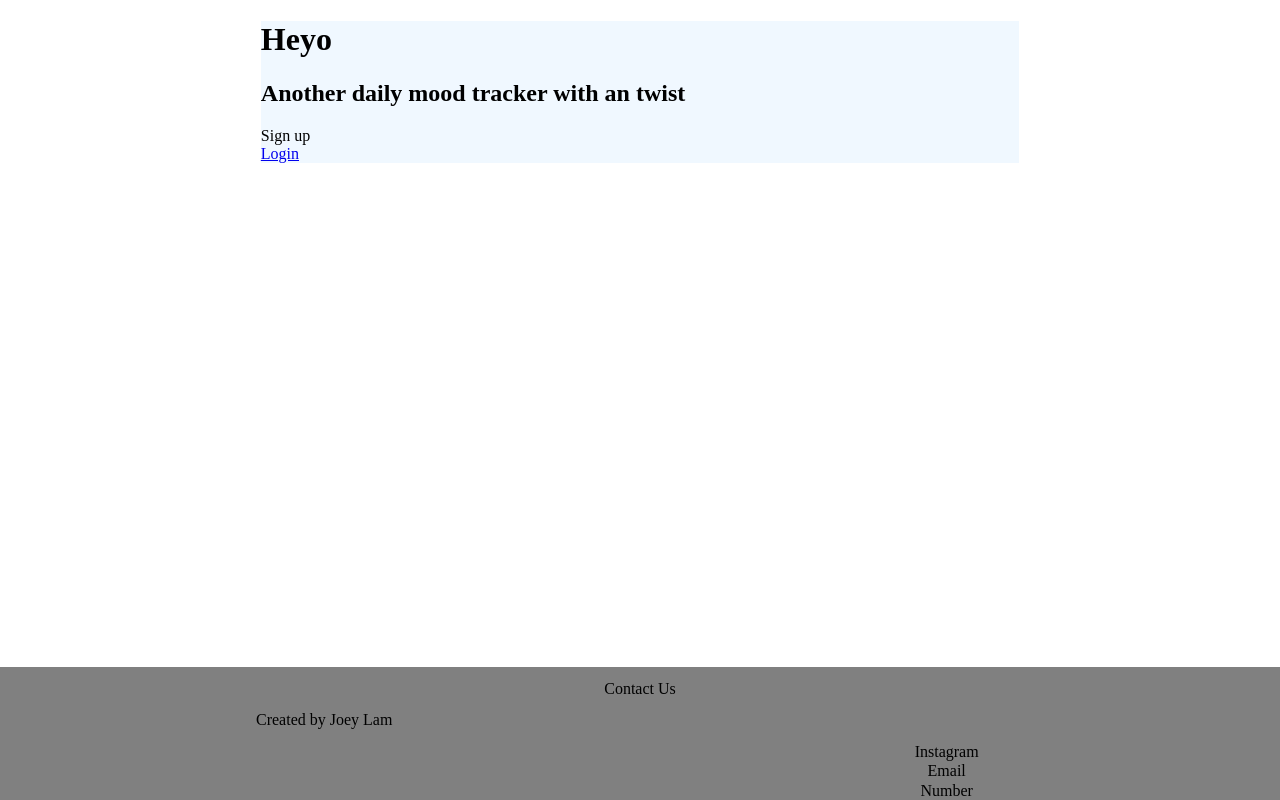
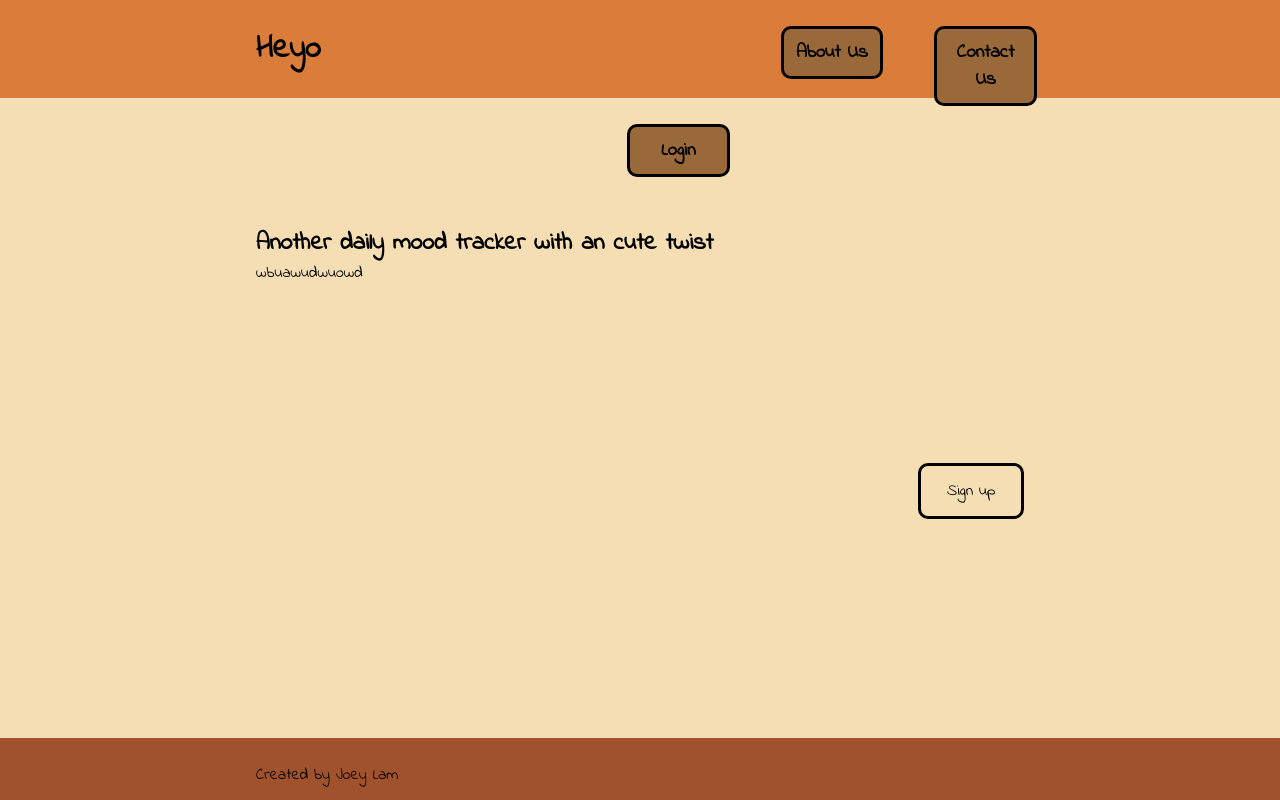
Before and after one commit to joeulam/heyo, a Next.js app: page / in a window 1280 px wide. Built offline with nearby package versions, Linux system fonts and the light colour scheme.

Commit message:
Landing page barebone completed

```diff
--- a/pages/index.js
+++ b/pages/index.js
@@ -24,49 +24,53 @@ export default function Home() {
       </Head>
 
 
-      <main class="main">
-        <h1>Heyo</h1>
+      <main>
+        <div class="navb">
+        <nav1 class="nav1 main">
 
-        <div>
-          <h2>
-            Another daily mood tracker with an twist
-          </h2>
+          <div1 class="left">
+            <h1>Heyo</h1>
+          </div1>
+
+          <div class="right end">
+            <h3>Contact Us</h3>
+
+          </div>
+
+          <div class="right">
+            <h3>About Us</h3>
+          </div>
+
+          <div class="right">
+            <Link href="/logins">
+              <h3>Login</h3>
+            </Link>
+          </div>
+        </nav1>
         </div>
 
-        <div>
-          <div>
-            Sign up
+        <div class="body">
+
+          <div class="main heading">
+            <h2>
+              Another daily mood tracker with an cute twist
+            </h2>
+            <p>wbuawudwuowd</p>
           </div>
 
-          <div>
-          <Link href="/logins">
-            Login
-          </Link>
-
+          <div class="main sign">
+              Sign up
           </div>
         </div>
 
 
+
         <footer class="footer">
-            <div>
-                Contact Us
-            </div>
 
                 <div id="creater">
                     Created by Joey Lam
                 </div>
 
-                <div class="r">
-                    <div class="right">
-                        Instagram
-                    </div>
-                    <div class="right">
-                        Email
-                    </div>
-                    <div class="right">
-                        Number
-                    </div>
-                </div>
 
         </footer>
       </main>
--- a/styles/login.css
+++ b/styles/login.css
@@ -1,9 +1,10 @@
+@import url('https://fonts.googleapis.com/css2?family=Indie+Flower&display=swap');
 .footer{
     position: fixed;
     bottom: 0;
     left: 0;
     width: 100%;
-    background-color: grey;
+    background-color: #A0522D;
     text-align: center;
 }
 .footer div {
@@ -15,25 +16,97 @@
     max-height: 100vh;
     margin-left: 20%;
     margin-right: 20%;
-    background-color: aliceblue;
+        color: black;
+     background-color: #F5DEB3 ;
+
+
 }
 
-
+.body{
+    background-color: #F5DEB3 ;
+    height: 82vh;
+}
+.heading{
+    padding: 10% 50px 50px 0px;
+}
 .social{
     width: 100%;
 
 }
 
+.sign{
+    margin: 10% 20% 0% 20%;
+    float: right;
+    border-style: solid;
+    padding: 1% 2% 1% 2%;
+    border-radius: 10px;
+}
 
-.right{
-    display: inline-block;
+
+* {
+    margin: 0;
+    padding: 0;
+    font-family: 'Indie Flower', cursive;
 }
-.r{
-    float: right;
 
-}
 #creater{
     padding-left: 0;
     float: left;
+    padding-top: 1%;
+    padding-bottom: 1%;
+}
+
+.nav1{
+    overflow: hidden;
+    height: 500px;
+    background-color: #da7d3b ;
 
 }
+
+.nav1 div{
+    display: inline-block;
+    padding: 2%;
+
+}
+
+
+.nav1 h3{
+    display: block;
+    text-align: center;
+    border-style: solid;
+    border-radius: 10px;
+    padding: 10px;
+    background-color: #996939;
+
+}
+.nav1 h1{
+    display: block;
+    text-align: center;
+}
+.nav1 a{
+    color: black;
+    text-decoration: none;
+
+}
+.navb{
+    width: 100%;
+    top: 0;
+    height: 3%;
+    background-color: #da7d3b  ;
+
+}
+
+.left{
+    display: inline-block;
+
+    padding: 2% 2% 2% 0%
+}
+.right{
+    float: right;
+    width: 8%;
+
+}
+.end{
+    margin-right: 17%;
+
+}
```
Also changed, not shown: pages/About_us/index.js (added), pages/Contact_us/index.js (added).
